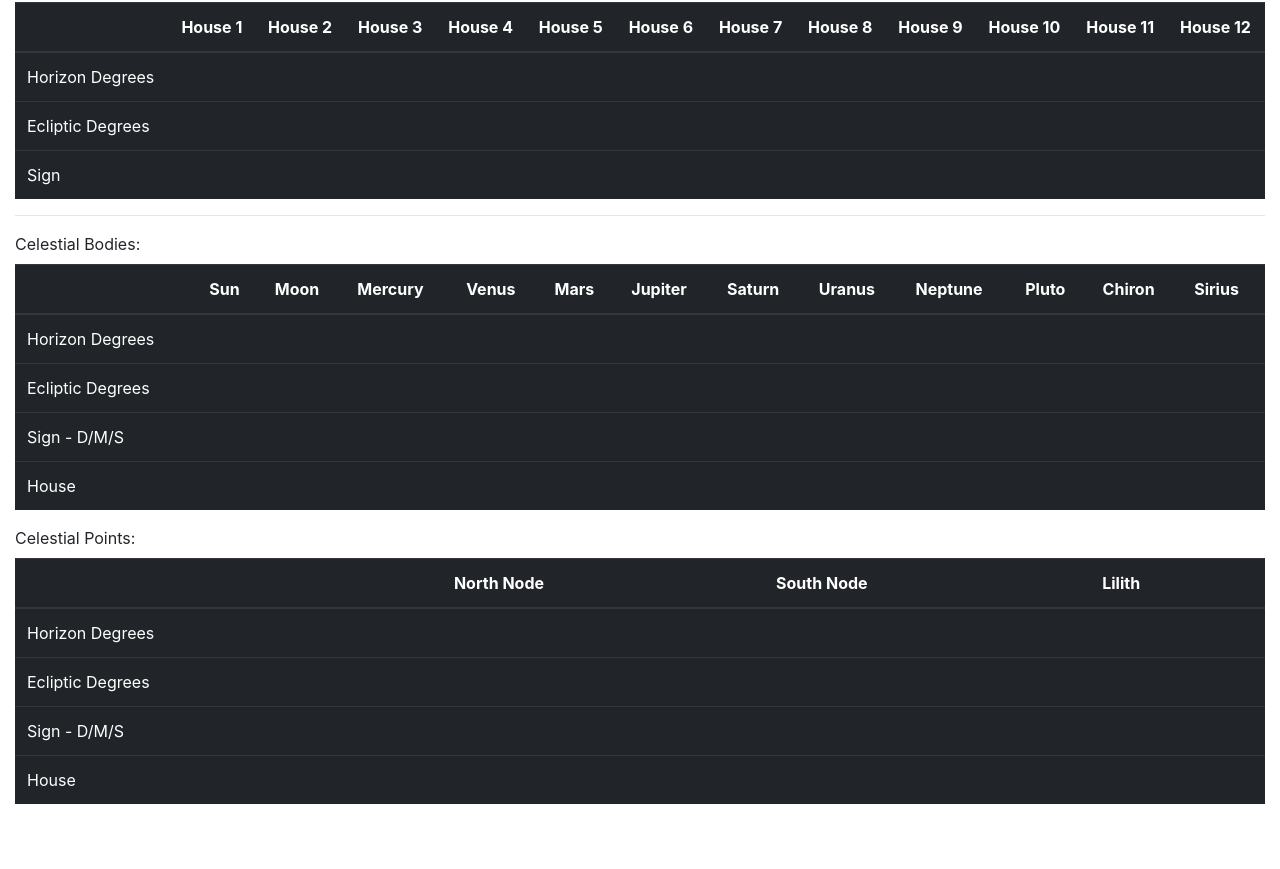
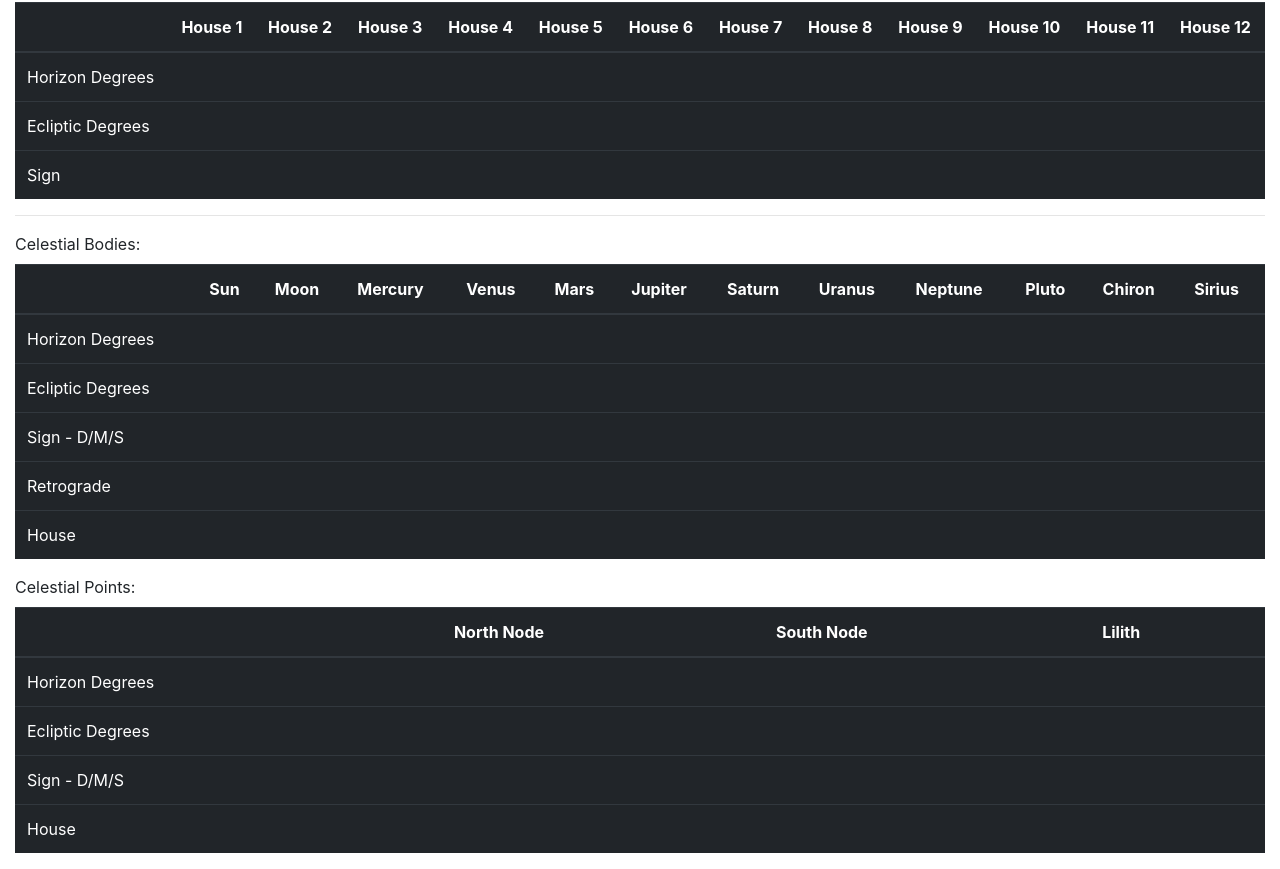
Before and after one commit to 0xStarcat/CircularNatalHoroscopeJS, a website built with webpack: page demo/demo.html in a window 1280 px wide. Shown: the part 904-1773 px from the top of the page. Before the commit the page ends 1724 px from the top, so only its background shows below. Built offline with nearby package versions, Linux system fonts and the light colour scheme.

Commit message:
upgrade demo w/ retrograde data

```diff
--- a/demo/demo.html
+++ b/demo/demo.html
@@ -549,6 +549,47 @@
                   </tr>
                   <tr>
                     <td>
+                      Retrograde
+                    </td>
+                    <td>
+
+                    </td>
+                    <td>
+
+                    </td>
+                    <td id="mercury-retro">
+
+                    </td>
+                    <td id="venus-retro">
+
+                    </td>
+                    <td id="mars-retro">
+
+                    </td>
+                    <td id="jupiter-retro">
+
+                    </td>
+                    <td id="saturn-retro">
+
+                    </td>
+                    <td id="uranus-retro">
+
+                    </td>
+                    <td id="neptune-retro">
+
+                    </td>
+                    <td id="pluto-retro">
+
+                    </td>
+                    <td id="chiron-retro">
+
+                    </td>
+                    <td>
+
+                    </td>
+                  </tr>
+                  <tr>
+                    <td>
                       House
                     </td>
                     <td id="sun-house">
--- a/demo/script.js
+++ b/demo/script.js
@@ -100,7 +100,7 @@ class DemoApp {
       document.querySelector(`#zodiac-${index + 1}b`).innerHTML = cusp.ChartPosition.Ecliptic.DecimalDegrees
     })
 
-    horoscope.CelestialBodies.forEach(result => {
+    horoscope.CelestialBodies.all.forEach(result => {
       const ecEl = document.querySelector(`#${result.key}-a`)
       if (ecEl) ecEl.innerHTML = result.ChartPosition.Horizon.DecimalDegrees.toFixed(4)
 
@@ -109,6 +109,9 @@ class DemoApp {
 
       const dmsEl = document.querySelector(`#${result.key}-dms`)
       if (dmsEl) dmsEl.innerHTML = `${result.Sign.Name} ${result.ChartPosition.Ecliptic.ArcDegreesFormatted30}`
+
+      const retroEl = document.querySelector(`#${result.key}-retro`)
+      if (retroEl) retroEl.innerHTML = `${result.isRetrograde ? result.isRetrograde : ''}`
 
       const houseEl = document.querySelector(`#${result.key}-house`)
       if (houseEl) houseEl.innerHTML = `${result.House.Name}`
```
Also changed, not shown: README.md.
